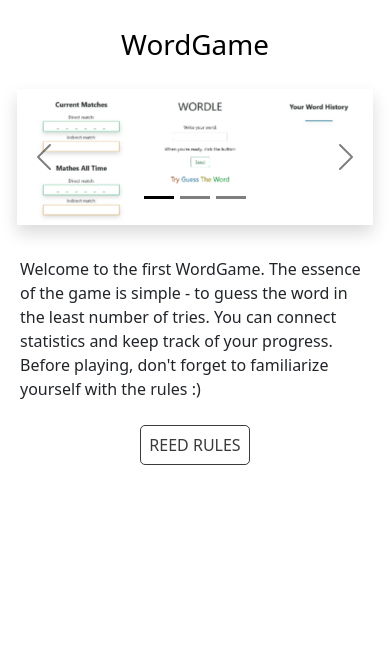
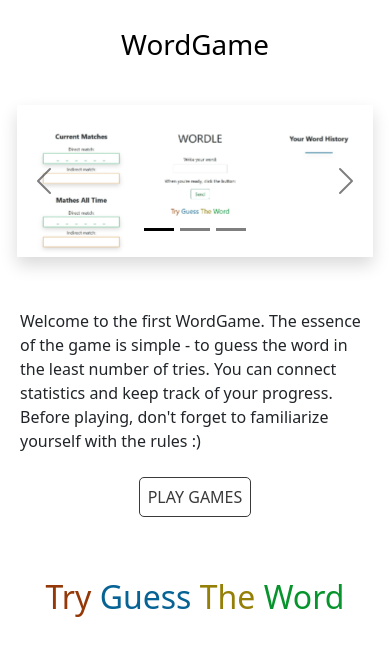
Before and after one commit to De1ik/WordGame_FLASK, a Flask app: page / in a window 390 px wide. Shown: the part 65-721 px from the top of the page. Run offline with Flask 3, Linux system fonts and the light colour scheme.

Commit message:
css was changed

```diff
--- a/applications/static/styles/index.css
+++ b/applications/static/styles/index.css
@@ -43,6 +43,26 @@
     background-color: rgb(59, 58, 58);
 }
 
+.index-slog {
+    margin-top: 2em;
+    font-size: 2em;
+    text-align: center;
+    display: none;
+}
+
+.w2 {
+    color: rgb(7, 99, 148);
+}
+.w4 {
+    color: rgb(7, 148, 45);
+}
+.w3 {
+    color: rgb(148, 127, 7);
+}
+.w1 {
+    color: rgb(148, 56, 7);
+}
+
 @media (max-width: 900px) {
     .ind-img,
     #carouselExampleDark {
@@ -56,13 +76,23 @@
 }
 
 @media (max-width: 500px) {
+    h1 {
+        margin-top: 1em;
+    }
+
     .ind-img,
     #carouselExampleDark {
         max-width: 100%;
         margin-inline: 0.3em;
+        margin-top: 1em;
     }
 
     .slider-desc{
+        margin-top: 1.3em;
         margin-inline: 0.5em;
     }
+
+    .index-slog {
+        display: block;
+    }
 }
--- a/applications/templates/index.html
+++ b/applications/templates/index.html
@@ -56,12 +56,16 @@
             tries. You can connect statistics and keep track of your progress. Before playing, don't forget to
             familiarize yourself with the rules :)</p>
           <div class="btn-rules ">
-            <p><a href="/rules">REED RULES</a></p>
-            <!-- <button class="btn-grad">REED RULES</button> -->
-            <!-- <a class="btn-lk shadow-lg" href="/games"><button class="glow-on-hover" type="button">Play Games</button></a> -->
+            <p><a href="/games">PLAY GAMES</a></p>
           </div>
+            <div class="index-slog">
+                <p><span class="w1">Try</span> <span class="w2">Guess</span> <span class="w3">The</span> <span class="w4">Word</span></p>
+            </div>
         </div>
-      </div>
+
+
+
+
 
     </div>
   </div>
--- a/applications/templates/review.html
+++ b/applications/templates/review.html
@@ -10,13 +10,12 @@
 
 <div class="container-fluid">
   <div class="row">
-
     <div class="col-lg-6 col-md-12 page-text">
       <h3 class="header-rev">Hi everyone!</h3>
       <p class="text-rev">Here you can write you review. Your feedback will help find out the mistakes and improve the project. If you found any problems in inteructions with website pls write it in detail. <br><br>Thanks for each comments!</p>
     </div>
 
-    <div class="col-lg-5 col-md-12 review">
+    <div class="col-lg-6 col-md-12 review">
       <div class="rev-comp">
         <form class="form-word-text " method="POST" action="/review">
           <h3 class="form-label">Write your review:</h3>
```
Also changed, not shown: applications/static/styles/errors.css (+18 -17 lines), applications/static/styles/profile.css (+20 -3 lines), applications/static/styles/registration.css (+6 -10 lines), applications/static/styles/review.css (+10 -0 lines).
